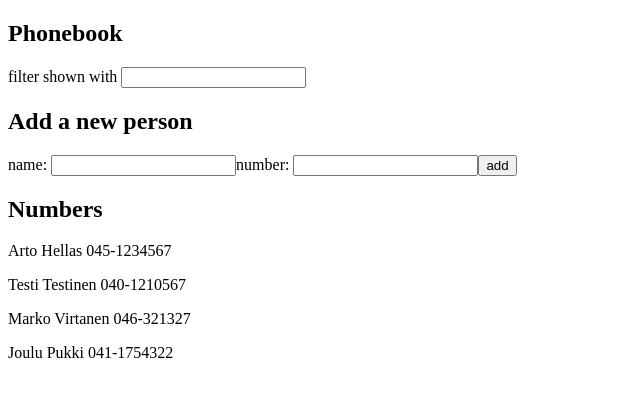
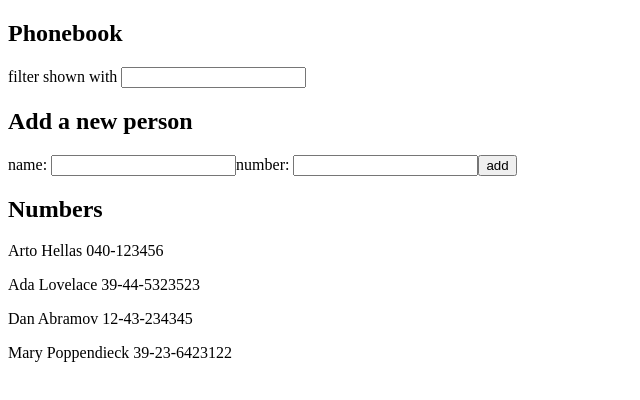
Before and after one commit to mikaton/mooc_fullstack_open_2020, a React (Create React App) app in the folder osa2/puhelinluettelo/: page / in a window 1280 px wide. Shown: the top 400 px of the page, without its empty margins (0-640 px from the left). Built offline with nearby package versions, Linux system fonts and the light colour scheme; data requests are answered from the project's data file.

Commit message:
tehtävä 2.11

```diff
--- /dev/null
+++ b/osa2/puhelinluettelo/db.json
@@ -0,0 +1,24 @@
+{
+    "persons":[
+      {
+        "name": "Arto Hellas",
+        "number": "040-123456",
+        "id": 1
+      },
+      {
+        "name": "Ada Lovelace",
+        "number": "39-44-5323523",
+        "id": 2
+      },
+      {
+        "name": "Dan Abramov",
+        "number": "12-43-234345",
+        "id": 3
+      },
+      {
+        "name": "Mary Poppendieck",
+        "number": "39-23-6423122",
+        "id": 4
+      }
+    ]
+  }
--- a/osa2/puhelinluettelo/src/App.js
+++ b/osa2/puhelinluettelo/src/App.js
@@ -3,20 +3,20 @@
 import AddPersonForm from "./AddPersonForm";
 import PersonsList from "./PersonsList";
 
+import axios from "axios";
+
 function App() {
-  const [persons, setPersons] = useState([
-    { name: "Arto Hellas", number: "045-1234567" },
-    { name: "Testi Testinen", number: "040-1210567" },
-    { name: "Marko Virtanen", number: "046-321327" },
-    { name: "Joulu Pukki", number: "041-1754322" },
-  ]);
+  const [persons, setPersons] = useState([]);
   const [filteredPersons, setFilteredPersons] = useState([]);
   const [newName, setNewName] = useState("");
   const [newNumber, setNewNumber] = useState("");
 
   useEffect(() => {
-    setFilteredPersons(persons);
-  }, [persons]);
+    axios.get("http://localhost:3001/persons").then(res => {
+      setPersons(res.data);
+      setFilteredPersons(res.data);
+    });
+  }, []);
 
   const handleAddNewPerson = event => {
     event.preventDefault();
```
Also changed, not shown: 2 other files (tests, documents, lock files or other folders).
